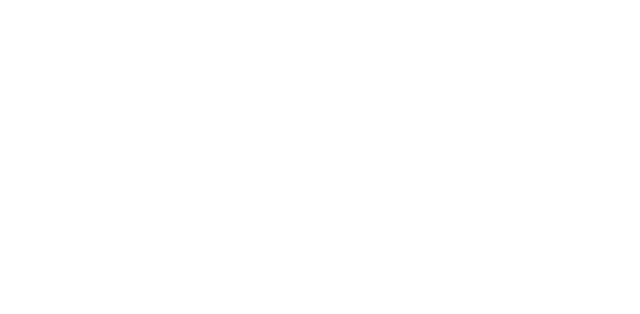
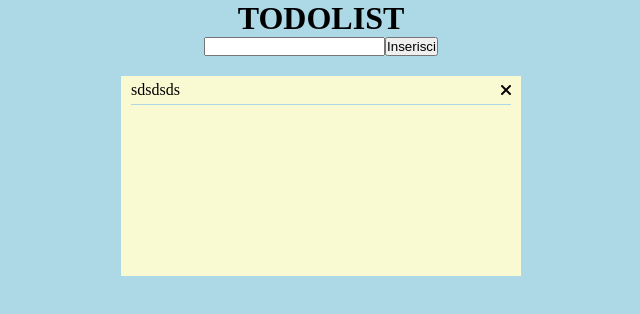
Before and after one commit to SimonePizziconi/vue-todolist, a plain HTML site: page index.html in a window 1280 px wide. Shown: the whole page, without its empty margins (319-959 px from the left). Drawn offline with nearby package versions, Linux system fonts and the light colour scheme.

Commit message:
feat: create structure html and css

```diff
--- a/css/style.css
+++ b/css/style.css
@@ -4,3 +4,33 @@
     padding: 0;
     box-sizing: border-box;
 }
+
+body{
+    background-color: lightblue;
+}
+
+/* Regole Container */
+.container{
+    margin: 0 auto;
+    width: 70%;
+    text-align: center;
+}
+
+/* Regole UL */
+ul{
+    background-color: lightgoldenrodyellow;
+    width: 400px;
+    margin: 20px auto;
+    list-style-type: none;
+    /* Debug */
+    min-height: 200px;
+}
+
+li{
+    display: flex;
+    justify-content: space-between;
+    align-items: center;
+    border-bottom: 1px solid lightblue;
+    margin: 0 10px;
+    padding: 5px 0;
+}
--- a/index.html
+++ b/index.html
@@ -4,12 +4,34 @@
     <meta charset="UTF-8">
     <meta name="viewport" content="width=device-width, initial-scale=1.0">
     <title>Document</title>
+    <!-- Font awesome -->
+    <link rel="stylesheet" href="https://cdnjs.cloudflare.com/ajax/libs/font-awesome/6.0.0-beta3/css/all.min.css">
+    <!-- CSS -->
     <link rel="stylesheet" href="css/style.css">
+    <!-- VUE -->
     <script src="https://unpkg.com/vue@3/dist/vue.global.js"></script>
 </head>
 
 <body>
 
+    <div id="app" class="container">
+        <div>
+            <h1>
+                TODOLIST
+            </h1>
+        </div>
+        <div>
+            <input type="text">
+            <button>Inserisci</button>
+        </div>
+        <ul>
+            <li>
+                sdsdsds
+                <i class="fa-solid fa-xmark"></i>
+            </li>
+        </ul>
+
+    </div>
 
     <script type="text/javascript" src="js/main.js"></script>
 </body>
```
